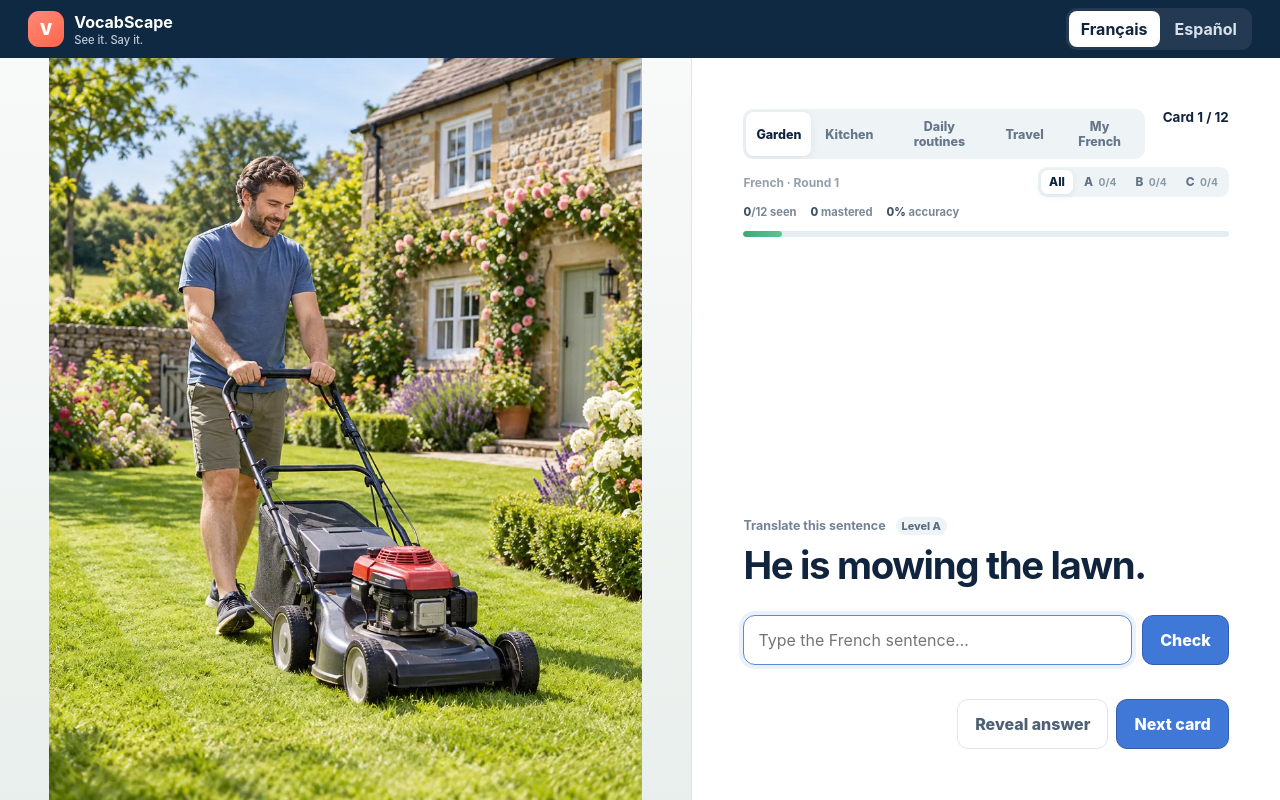
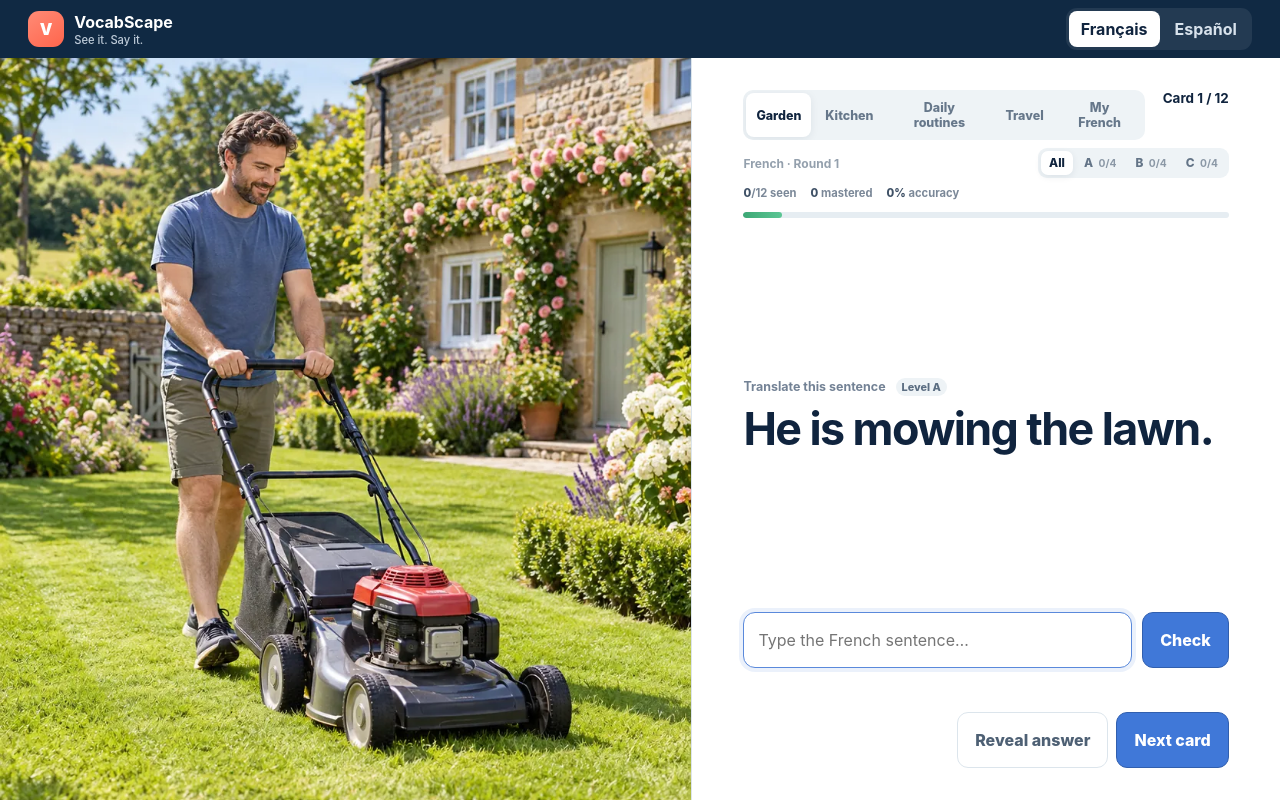
Before and after one commit to pelld/VocabScape, a Svelte app: page / in a window 1280 px wide. Built offline with nearby package versions, Linux system fonts and the light colour scheme.

Commit message:
Use desktop space more effectively

```diff
--- a/src/app.css
+++ b/src/app.css
@@ -520,6 +520,39 @@ button { color: inherit; }
     border-radius: 0;
     box-shadow: none;
   }
+
+  .flashcard-media img {
+    object-fit: cover;
+    object-position: center;
+  }
+
+  .flashcard-body {
+    padding: clamp(30px, 4vh, 52px) clamp(38px, 4vw, 72px);
+  }
+
+  .card-prompt {
+    flex: 1;
+    margin: 0;
+    display: flex;
+    flex-direction: column;
+    justify-content: center;
+  }
+
+  .card-prompt h1 {
+    font-size: clamp(2.5rem, 3.5vw, 4.1rem);
+    line-height: 1.04;
+  }
+
+  .answer-row input,
+  .primary,
+  .quiet,
+  .next-button {
+    min-height: 56px;
+  }
+
+  .card-actions {
+    margin-top: 10px;
+  }
 }
 
 @media (max-width: 820px) {
```
